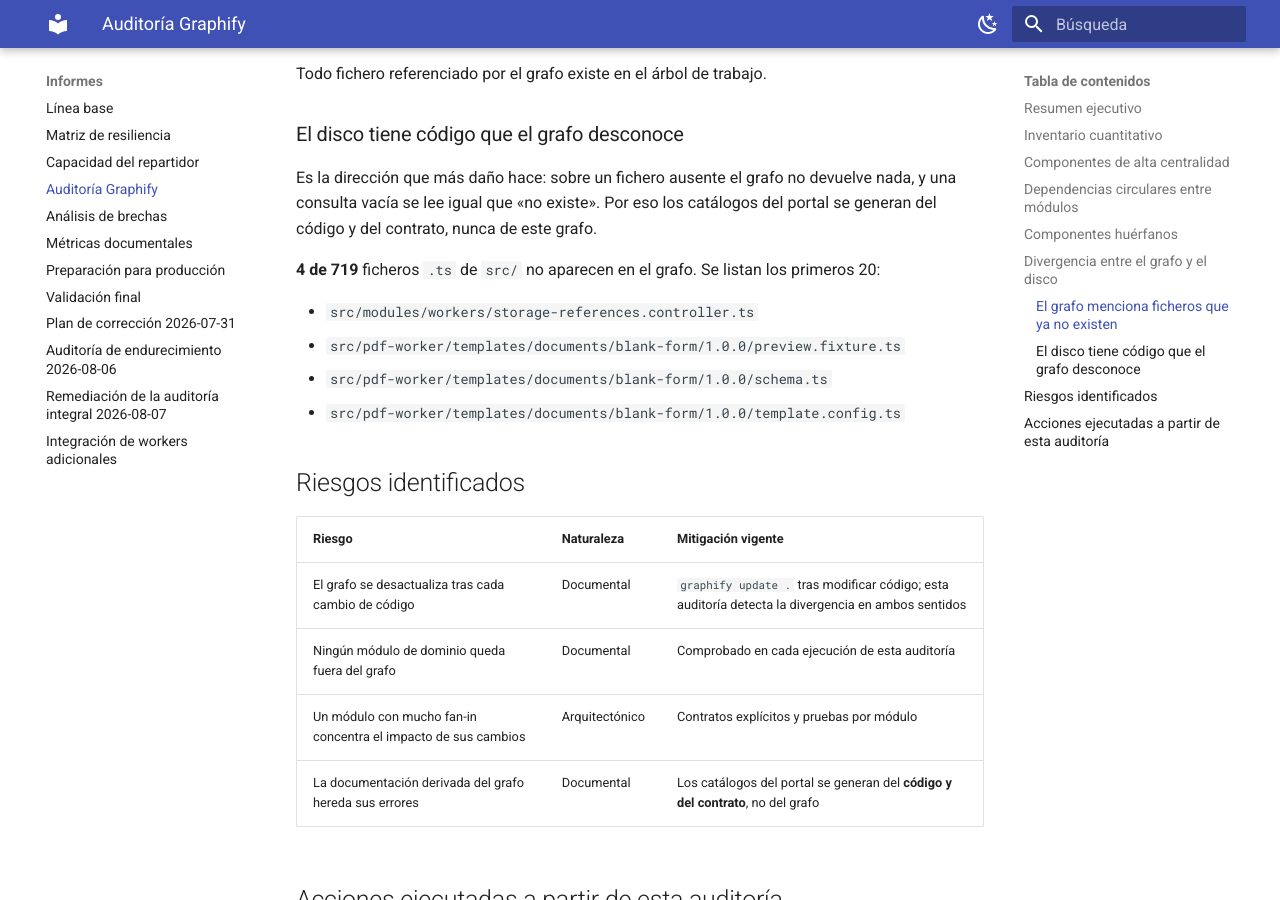
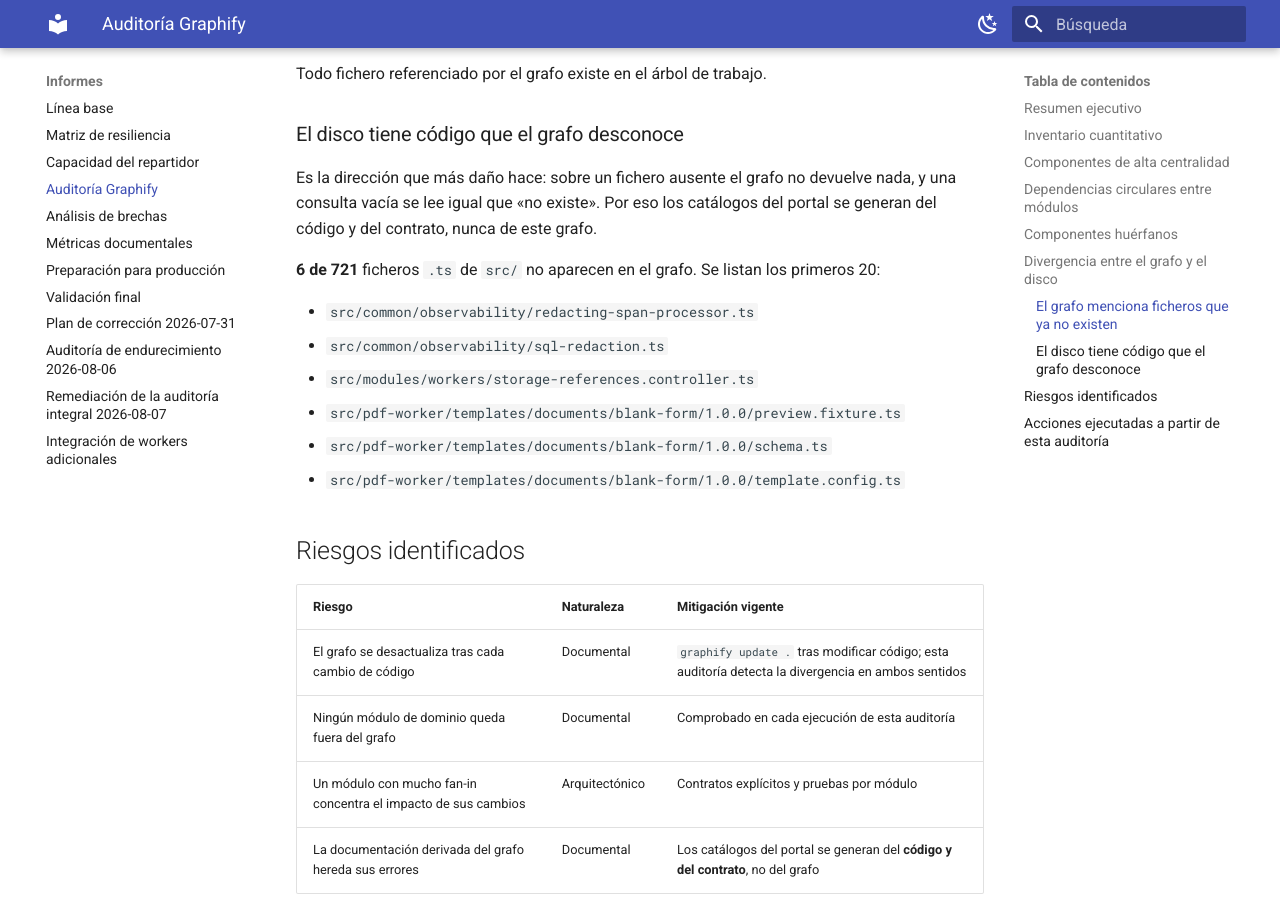
Before and after one commit to PabloArauzCaballero/AtlasDecisionEngineBackend, an MkDocs documentation site: the page built from docs/reports/graphify-audit.md, in a window 1280 px wide and 900 px high, scrolled down 4086 px. Built offline with MkDocs 1.6.1 and Material for MkDocs 9.7.7, drawn with Linux system fonts in a browser that asks for light colours.

Commit message:
fix(docs): la auditoría del grafo cuenta los dos ficheros nuevos
El job `docs` de CI falla si `docs/` cambia tras regenerar los catálogos, y ahí
regenera DOS cosas: `yarn docs:catalog` y `scripts/docs/analyze-graphify.mjs`.
`docs:validate` —el gate local— sólo hacía la primera, así que este desfase sólo
podía verse empujando.

La auditoría cuenta los `.ts` de `src/` y los contrasta con el grafo versionado.
Al añadir `redacting-span-processor.ts` y `sql-redaction.ts` pasó de 719 a 721
ficheros, y de 4 a 6 los que no aparecen en el grafo.

El informe se regenera y dice la verdad: esos dos ficheros todavía NO están en
`graphify-out/graph.json`, que es una foto del commit `af6b2e7` y pesa 17 MB.
Regenerar el grafo entero no es parte de este cambio y arrastraría trabajo ajeno;
el informe existe precisamente para hacer visible ese desfase en vez de taparlo.

`docs:validate` pasa a regenerar también la auditoría, para que el gate local
compruebe lo mismo que CI.

Co-Authored-By: Claude Opus 5 (1M context) <noreply@anthropic.com>

```diff
--- a/docs/reports/graphify-audit.md
+++ b/docs/reports/graphify-audit.md
@@ -13,7 +13,7 @@ El grafo contiene **12281 nodos** y **29289 relaciones** repartidos en
 **31 módulos de dominio** en `src/modules/`, de los cuales
 todos están registrados en `src/app.module.ts` (comprobado sobre el fichero, no supuesto).
 
-El grafo cubre **715 de 719**
+El grafo cubre **715 de 721**
 ficheros TypeScript de `src/` (99 %).
 Todos los módulos de dominio aparecen en el grafo.
 
@@ -112,8 +112,10 @@ Es la dirección que más daño hace: sobre un fichero ausente el grafo no devue
 consulta vacía se lee igual que «no existe». Por eso los catálogos del portal se generan del
 código y del contrato, nunca de este grafo.
 
-**4 de 719** ficheros `.ts` de `src/` no aparecen en el grafo. Se listan los primeros 20:
+**6 de 721** ficheros `.ts` de `src/` no aparecen en el grafo. Se listan los primeros 20:
 
+- `src/common/observability/redacting-span-processor.ts`
+- `src/common/observability/sql-redaction.ts`
 - `src/modules/workers/storage-references.controller.ts`
 - `src/pdf-worker/templates/documents/blank-form/1.0.0/preview.fixture.ts`
 - `src/pdf-worker/templates/documents/blank-form/1.0.0/schema.ts`
--- a/package.json
+++ b/package.json
@@ -44,7 +44,7 @@
     "docs:report": "node scripts/docs/generate-doc-report.mjs",
     "docs:build": "docker compose --profile docs run --rm docs build --strict",
     "docs:serve": "docker compose --profile docs up docs-serve",
-    "docs:validate": "yarn docs:openapi:check && yarn docs:openapi:lint && yarn docs:catalog && yarn docs:vault:check && yarn docs:coverage && yarn docs:links",
+    "docs:validate": "yarn docs:openapi:check && yarn docs:openapi:lint && yarn docs:catalog && yarn docs:graph-audit && yarn docs:vault:check && yarn docs:coverage && yarn docs:links",
     "jaeger:up": "docker compose -f docker-compose.jaeger.yml up -d",
     "jaeger:down": "docker compose -f docker-compose.jaeger.yml down",
     "jaeger:logs": "docker compose -f docker-compose.jaeger.yml logs -f",
@@ -77,7 +77,8 @@
     "pdf:visual:baseline": "ts-node -P tsconfig.json -T src/pdf-worker/cli/visual-baseline.ts",
     "pdf:evidencia": "ts-node -P tsconfig.json -T src/pdf-worker/cli/evidencia.ts",
     "pdf:openapi": "ts-node -P tsconfig.json -T scripts/pdf/export-openapi.ts",
-    "security:audit:todo": "node scripts/audit-high.mjs --todos"
+    "security:audit:todo": "node scripts/audit-high.mjs --todos",
+    "docs:graph-audit": "node scripts/docs/analyze-graphify.mjs"
   },
   "dependencies": {
     "@nestjs/common": "^11.1.5",
```
